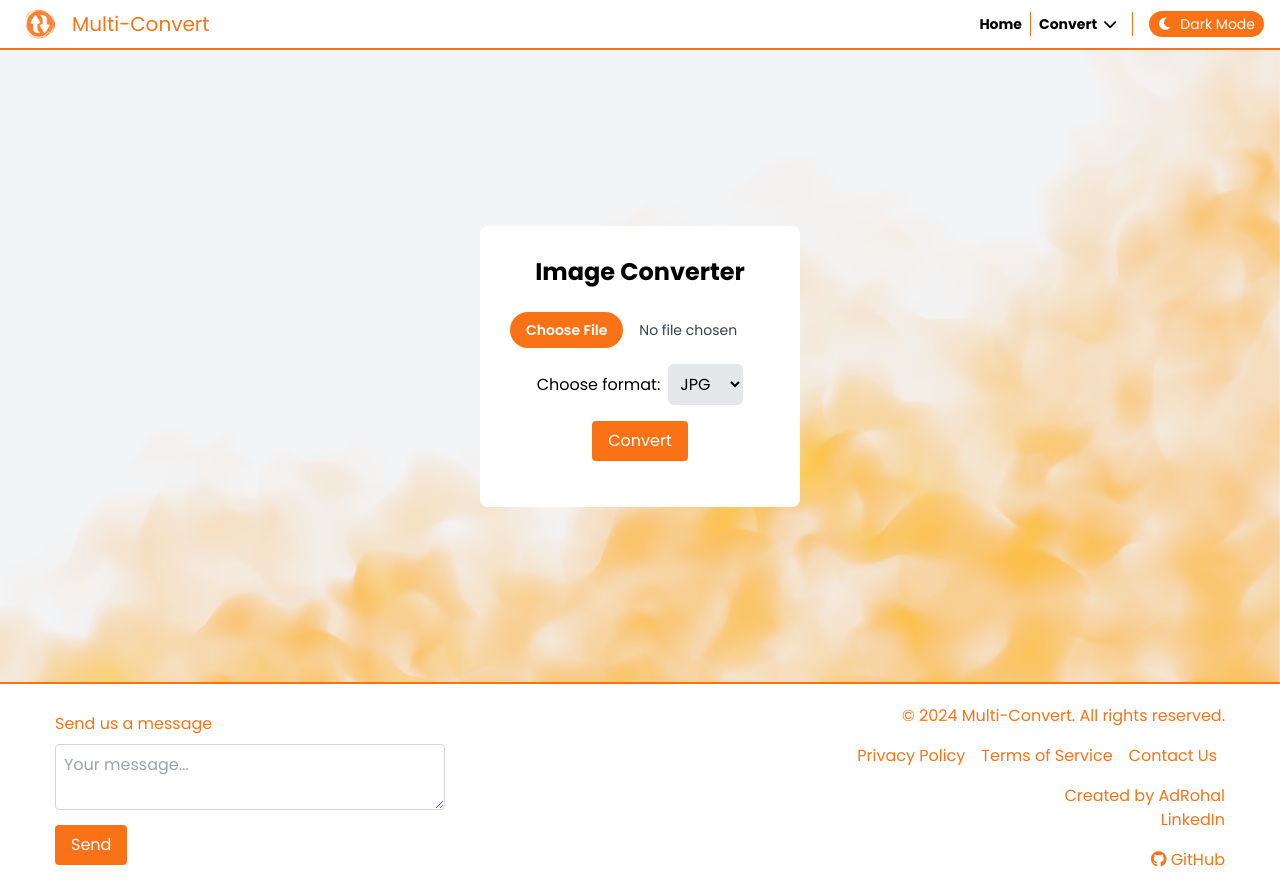
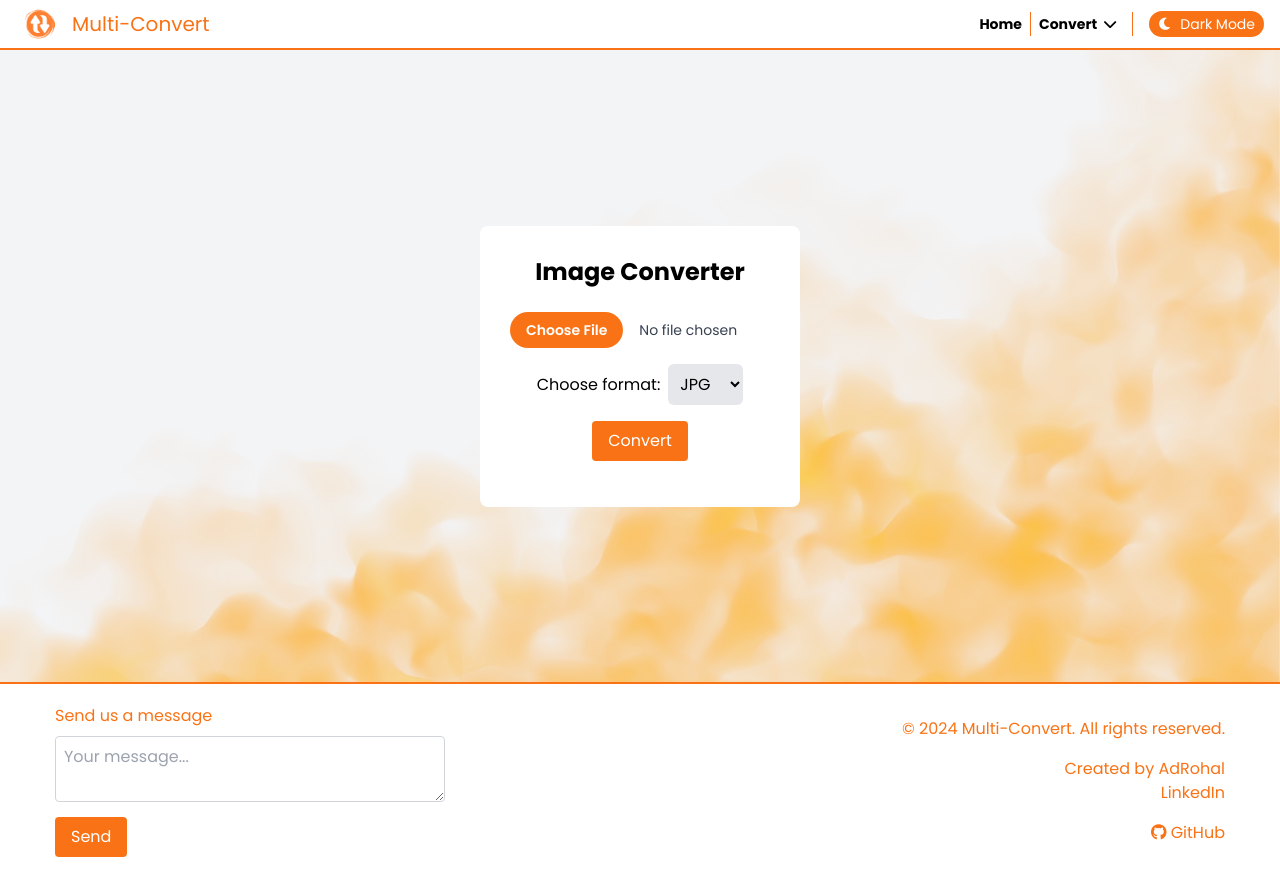
Before and after one commit to AdRohal/MultiConvert, a React (Create React App) app: page /convert-images in a window 1280 px wide. Built offline with nearby package versions, Linux system fonts and the light colour scheme.

Commit message:
Project V1.7.9: Updating the Footer

```diff
--- a/src/Footer.jsx
+++ b/src/Footer.jsx
@@ -31,11 +31,6 @@ function Footer({ darkMode }) {
         </div>
         <div className="w-full md:w-2/3 text-center md:text-right">
           <p className={`${darkMode ? 'text-gray-300' : 'text-orange-500'}`}>&copy; 2024 Multi-Convert. All rights reserved.</p>
-          <div className="flex justify-center md:justify-end mt-4">
-            <a href="/privacy-policy" className={`mx-2 ${darkMode ? 'text-gray-300 hover:underline' : 'text-orange-500 hover:underline'}`}>Privacy Policy</a>
-            <a href="/terms-of-service" className={`mx-2 ${darkMode ? 'text-gray-300 hover:underline' : 'text-orange-500 hover:underline'}`}>Terms of Service</a>
-            <a href="/contact" className={`mx-2 ${darkMode ? 'text-gray-300 hover:underline' : 'text-orange-500 hover:underline'}`}>Contact Us</a>
-          </div>
           <div className="mt-4">
             <p className={`${darkMode ? 'text-gray-300' : 'text-orange-500'}`}>Created by AdRohal</p>
             <a href="https://www.linkedin.com/in/adrohal" className={`${darkMode ? 'text-gray-300 hover:underline' : 'text-orange-500 hover:underline'}`}>LinkedIn</a>
```
